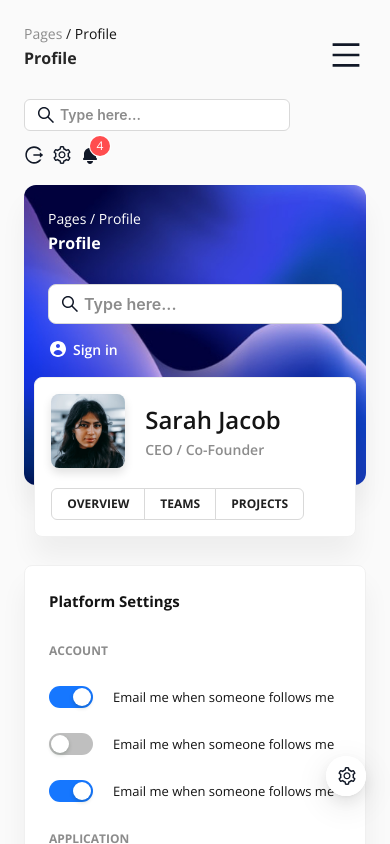
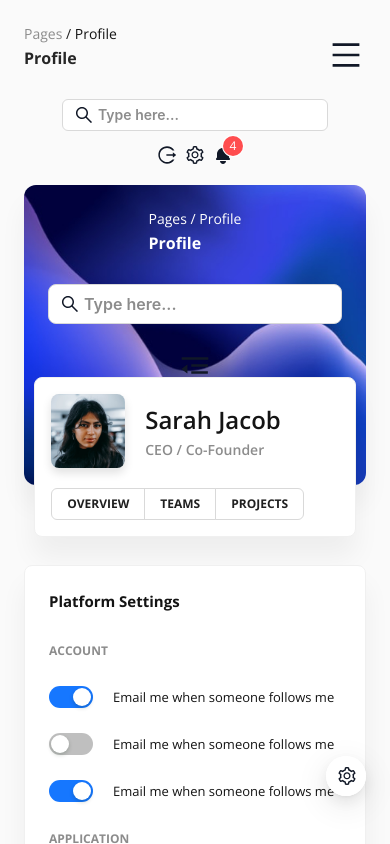
Before and after one commit to SunnySiddique/MUSE-VUE-SUNNY-ANT, a React (Vite) app: page /profile in a window 390 px wide. Shown: the top 844 px of the page. Built offline with nearby package versions, Linux system fonts and the light colour scheme; no server answers.

Commit message:
components updated

```diff
--- a/src/Components/HeaderMain/Header/Header.css
+++ b/src/Components/HeaderMain/Header/Header.css
@@ -69,6 +69,7 @@
 
 .res-icons {
   display: flex;
+  align-items: center;
   gap: 12px;
 }
 
@@ -90,11 +91,11 @@
 
   .main-header {
     flex-direction: column;
-    align-items: start;
+    align-items: center;
   }
   .inputs-main {
     flex-direction: column;
-    align-items: start;
+    align-items: center;
     margin-top: 11px;
   }
 
--- a/src/Components/HeaderMain/Header/Header.jsx
+++ b/src/Components/HeaderMain/Header/Header.jsx
@@ -70,6 +70,7 @@ const Header = ({ title, smallTitle }) => {
                 placeholder="Type here..."
               />
             </div>
+
             <div className="res-icons">
               {currentUser && (
                 <div className="avatar">
--- a/src/Components/ProfileMain/ProfileHeader/ProfileHeader.jsx
+++ b/src/Components/ProfileMain/ProfileHeader/ProfileHeader.jsx
@@ -3,6 +3,7 @@ import { Badge, Drawer, Input, Popover } from "antd";
 import { useContext, useState } from "react";
 import { AiFillSetting } from "react-icons/ai";
 import { Context } from "../../../App";
+import { useAuthentication } from "../../../context/FirebaseContext";
 import DrawerContent from "../../HeaderMain/Header/Drawer/DrawerContent";
 import PopoverContent from "../../HeaderMain/Header/PopoverContent";
 
@@ -26,7 +27,7 @@ const UserIcon = (
 const ProfileHeader = () => {
   const [open, setOpen] = useState(false);
   const { setDrawerVisible } = useContext(Context);
-
+  const { currentUser } = useAuthentication();
   const showMenu = () => {
     if (window.innerWidth < 768) {
       setDrawerVisible(true);
@@ -70,10 +71,12 @@ const ProfileHeader = () => {
               />
             </div>
             <div className="SignIn-content">
-              <span style={{ color: "#fff" }}>
-                {UserIcon}
-                <p style={{ color: "#fff" }}>Sign in</p>
-              </span>
+              {currentUser && (
+                <span style={{ color: "#fff" }}>
+                  {UserIcon}
+                  <p style={{ color: "#fff" }}>Logged In</p>
+                </span>
+              )}
             </div>
             <div className="three-dot">
               <span onClick={showMenu}>
```
